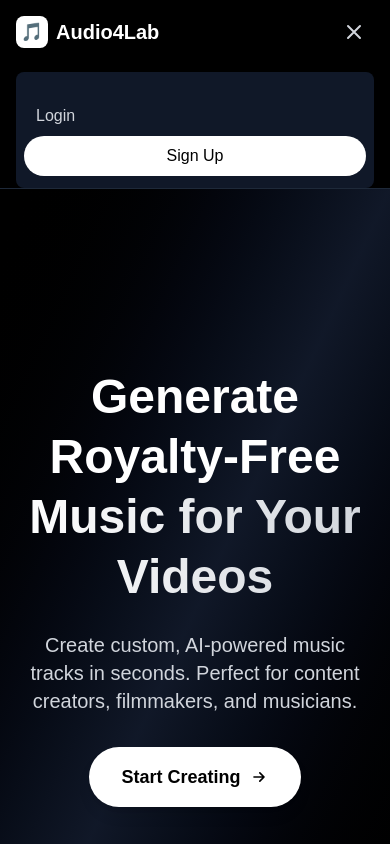
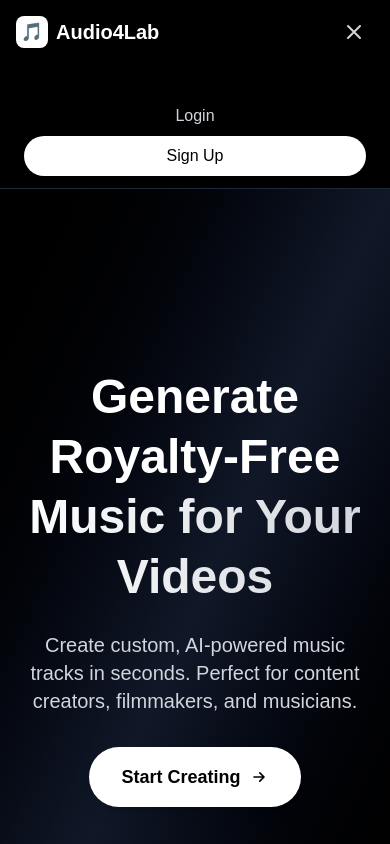
Before and after one commit to devtofunmi/audio4lab, a Next.js app: page / in a window 390 px wide. Both pictures are taken after a click on the button 354 px from the left and 32 px from the top of the page. Shown: the top 844 px of the page. Built offline with nearby package versions, Linux system fonts and the light colour scheme.

Commit message:
add animation

```diff
--- a/components/Navbar.tsx
+++ b/components/Navbar.tsx
@@ -1,10 +1,18 @@
 'use client';
 
+import { useState } from 'react';
+import { motion, AnimatePresence } from 'framer-motion';
 import Link from 'next/link';
-import { useState } from 'react';
 
 const Navbar = () => {
   const [isMobileMenuOpen, setIsMobileMenuOpen] = useState(false);
+
+  // Define variants for the mobile menu animation
+  const menuVariants = {
+    hidden: { opacity: 0, y: -20 },
+    visible: { opacity: 1, y: 0, transition: { duration: 0.3 } },
+    exit: { opacity: 0, y: -20, transition: { duration: 0.3 } },
+  };
 
   return (
     <nav className="bg-black border-b border-gray-800 sticky top-0 z-50">
@@ -18,59 +26,90 @@ const Navbar = () => {
             <span className="text-white font-bold text-xl">Audio4Lab</span>
           </Link>
 
-
-
           {/* Auth Buttons */}
           <div className="hidden md:flex items-center space-x-4">
-            <Link href="/login">
-              <button className="text-gray-300 hover:text-white px-3 py-2 rounded-md text-sm font-medium transition-colors">
+            <Link href="/login" passHref>
+              <motion.button
+                whileHover={{ scale: 1.05 }}
+                whileTap={{ scale: 0.95 }}
+                className="text-gray-300 hover:text-white px-3 py-2 rounded-md text-sm font-medium transition-colors"
+              >
                 Login
-              </button>
+              </motion.button>
             </Link>
-            <Link href="/onboarding">
-              <button className="bg-white hover:bg-gray-200 cursor-pointer text-black px-4 py-2 rounded-full text-sm font-medium transition-colors">
+            <Link href="/onboarding" passHref>
+              <motion.button
+                whileHover={{ scale: 1.05 }}
+                whileTap={{ scale: 0.95 }}
+                className="bg-white hover:bg-gray-200 cursor-pointer text-black px-4 py-2 rounded-full text-sm font-medium transition-colors"
+              >
                 Sign Up
-              </button>
+              </motion.button>
             </Link>
           </div>
 
           {/* Mobile menu button */}
           <div className="md:hidden">
-            <button
+            <motion.button
               onClick={() => setIsMobileMenuOpen(!isMobileMenuOpen)}
               className="text-gray-300 hover:text-white p-2 rounded-md"
+              whileHover={{ scale: 1.1 }}
+              whileTap={{ scale: 0.9 }}
             >
               <svg className="w-6 h-6" fill="none" stroke="currentColor" viewBox="0 0 24 24">
-                {isMobileMenuOpen ? (
-                  <path strokeLinecap="round" strokeLinejoin="round" strokeWidth={2} d="M6 18L18 6M6 6l12 12" />
-                ) : (
-                  <path strokeLinecap="round" strokeLinejoin="round" strokeWidth={2} d="M4 6h16M4 12h16M4 18h16" />
-                )}
+                <motion.path
+                  key={isMobileMenuOpen ? 'open' : 'closed'}
+                  initial={{ opacity: 0, pathLength: 0 }}
+                  animate={{ opacity: 1, pathLength: 1 }}
+                  exit={{ opacity: 0, pathLength: 0 }}
+                  transition={{ duration: 0.2 }}
+                  strokeLinecap="round"
+                  strokeLinejoin="round"
+                  strokeWidth={2}
+                  d={isMobileMenuOpen ? "M6 18L18 6M6 6l12 12" : "M4 6h16M4 12h16M4 18h16"}
+                />
               </svg>
-            </button>
+            </motion.button>
           </div>
         </div>
 
-        {/* Mobile Navigation */}
+        {/* Mobile Navigation with Framer Motion */}
+        <AnimatePresence>
           {isMobileMenuOpen && (
-          <div className="md:hidden">
-                      <div className="px-2 pt-2 pb-3 space-y-1 sm:px-3 bg-gray-900 rounded-lg mt-2">
-
+            <motion.div
+              initial="hidden"
+              animate="visible"
+              exit="exit"
+              variants={menuVariants}
+              className="md:hidden"
+            >
+              <div className="px-2 pt-2 pb-3 space-y-1 sm:px-3 rounded-lg mt-2">
                 <div className="pt-4 space-y-2">
-                <Link href="/login">
-                  <button className="block w-full text-left text-gray-300 hover:text-white px-3 py-2 rounded-full text-base font-medium transition-colors">
+                  <Link href="/login" passHref>
+                    <motion.button
+                      whileHover={{ scale: 1.05 }}
+                      whileTap={{ scale: 0.95 }}
+                      className="block w-full cursor-pointer text-gray-300 hover:text-white px-3 py-2 rounded-full text-base font-medium transition-colors"
+                      onClick={() => setIsMobileMenuOpen(false)}
+                    >
                       Login
-                  </button>
+                    </motion.button>
                   </Link>
-                <Link href="/onboarding">
-                  <button className="block w-full cursor-pointer bg-white hover:bg-gray-200 text-black px-3 py-2 rounded-full text-base font-medium transition-colors">
+                  <Link href="/onboarding" passHref>
+                    <motion.button
+                      whileHover={{ scale: 1.05 }}
+                      whileTap={{ scale: 0.95 }}
+                      className="block w-full cursor-pointer bg-white hover:bg-gray-200 text-black px-3 py-2 rounded-full text-base font-medium transition-colors"
+                      onClick={() => setIsMobileMenuOpen(false)}
+                    >
                       Sign Up
-                  </button>
+                    </motion.button>
                   </Link>
                 </div>
               </div>
-          </div>
+            </motion.div>
           )}
+        </AnimatePresence>
       </div>
     </nav>
   );
```
Lines whose indentation alone changed are shown as unchanged.
